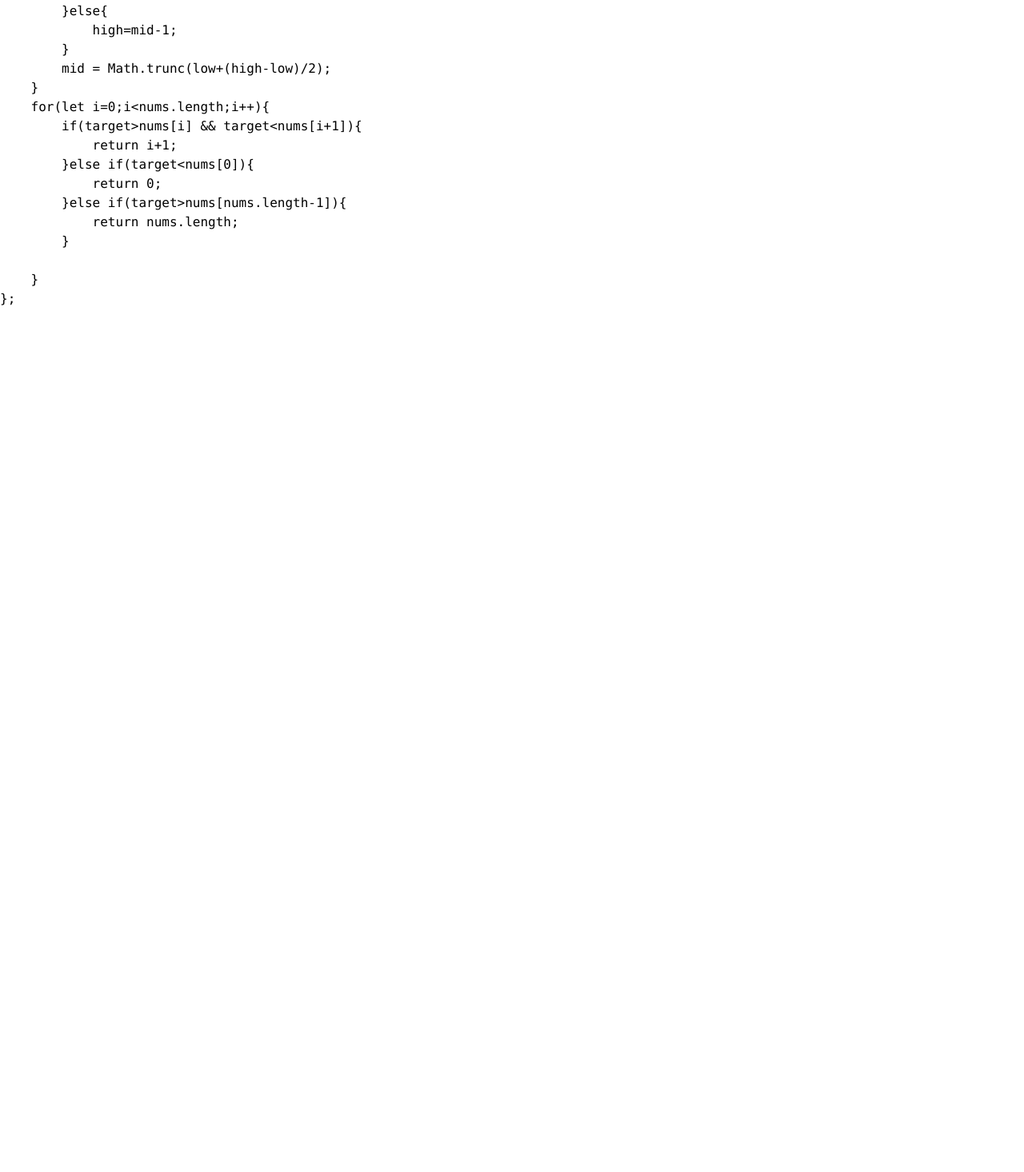
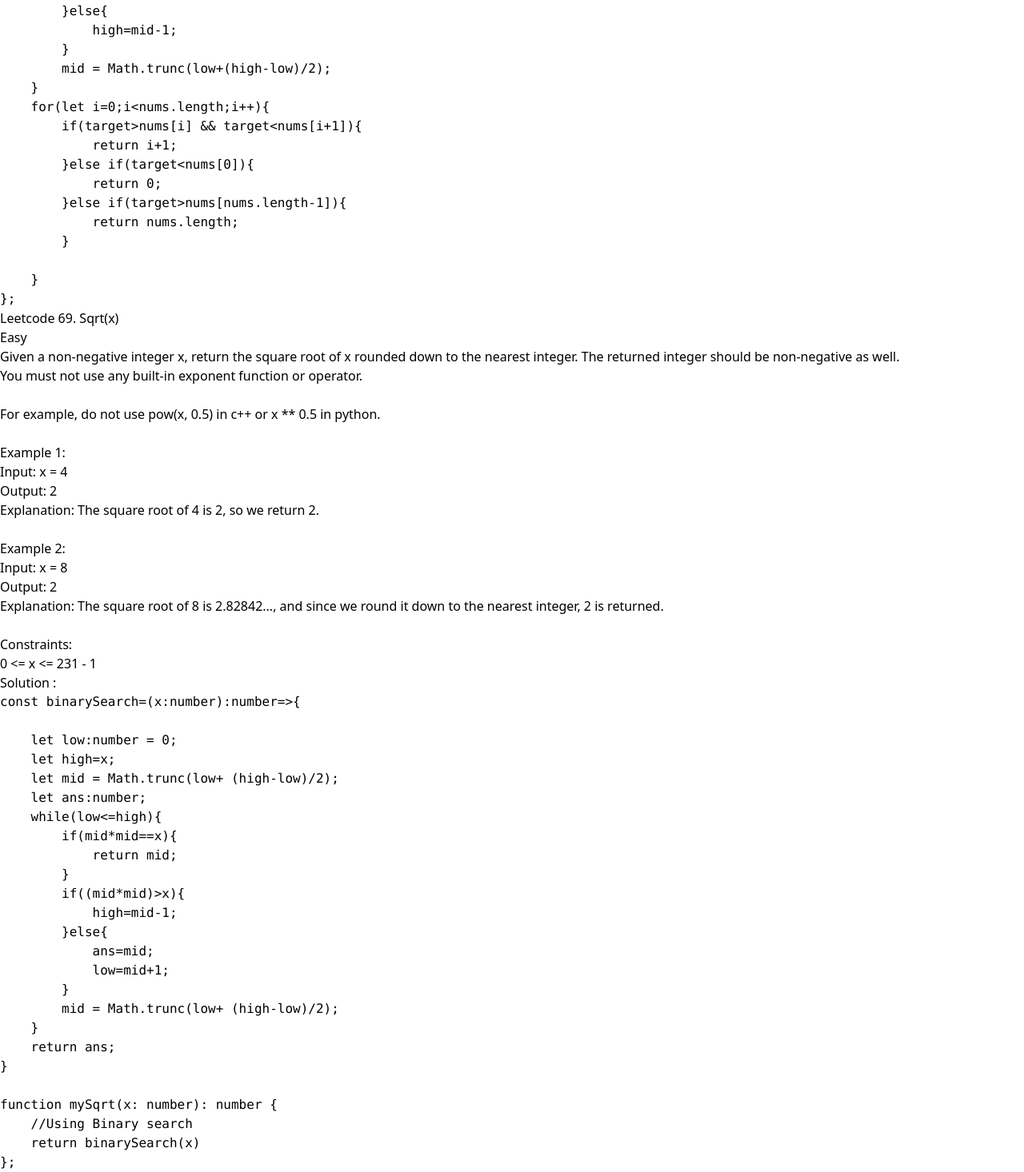
Before and after one commit to ashish74624/DSA_Website, a React (Vite) app: page /binary-search in a window 1280 px wide. Shown: the part 4150-5616 px from the top of the page at 80% size. Before the commit the page ends 4536 px from the top, so only its background shows below. Built offline with nearby package versions, Linux system fonts and the light colour scheme.

Commit message:
Leetcode 69

```diff
--- a/src/pages/BinarySearch.tsx
+++ b/src/pages/BinarySearch.tsx
@@ -249,6 +249,70 @@ nums contains distinct values sorted in ascending order.
         </code>
         </pre>
       </div>
+      {/*  */}
+      <div className="mt-6 space-y-2 border-t-2 border-black pt-6">
+        <h2 className="text-2xl">Leetcode 69. Sqrt(x)</h2>
+        <h3 className="text-green-600 text-lg">Easy</h3>
+        <p className="bg-gray-900/90 hover:bg-gray-900/100 transition-all duration-300 text-white p-4 rounded-xl ">
+          Given a non-negative integer x, return the square root of x rounded down to the nearest integer. The returned integer should be non-negative as well.
+<br />
+You must not use any built-in exponent function or operator.
+<br /><br />
+For example, do not use pow(x, 0.5) in c++ or x ** 0.5 in python.
+
+<br /><br />
+Example 1:
+<br />
+Input: x = 4
+<br />
+Output: 2
+<br />
+Explanation: The square root of 4 is 2, so we return 2.
+<br /><br />
+Example 2:
+<br />
+Input: x = 8
+<br />
+Output: 2
+<br />
+Explanation: The square root of 8 is 2.82842..., and since we round it down to the nearest integer, 2 is returned.
+<br /><br />
+ Constraints:
+<br />
+0 {'<'}= x {'<'}= 231 - 1
+        </p>
+        <h2 className="text-2xl">Solution :</h2>
+        <pre className="bg-gray-900/90 hover:bg-gray-900/100 transition-all duration-300 text-white p-4 rounded-xl overflow-auto ">
+
+        <code >
+          {`const binarySearch=(x:number):number=>{
+
+    let low:number = 0;
+    let high=x;
+    let mid = Math.trunc(low+ (high-low)/2);
+    let ans:number;
+    while(low<=high){
+        if(mid*mid==x){
+            return mid;
+        }
+        if((mid*mid)>x){
+            high=mid-1;
+        }else{
+            ans=mid;
+            low=mid+1;
+        }
+        mid = Math.trunc(low+ (high-low)/2);
+    }
+    return ans;
+}
+
+function mySqrt(x: number): number {
+    //Using Binary search
+    return binarySearch(x)
+};`}
+        </code>
+        </pre>
+      </div>
     </div>
     </section>
   );
```
